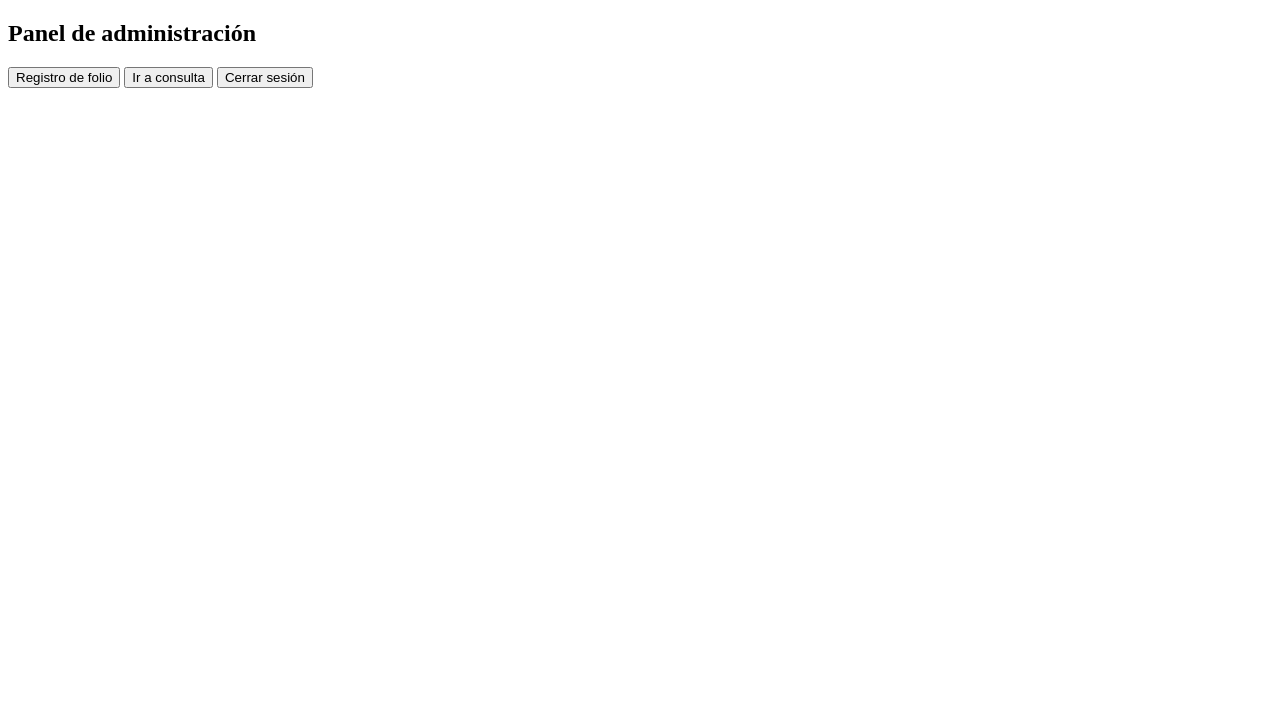
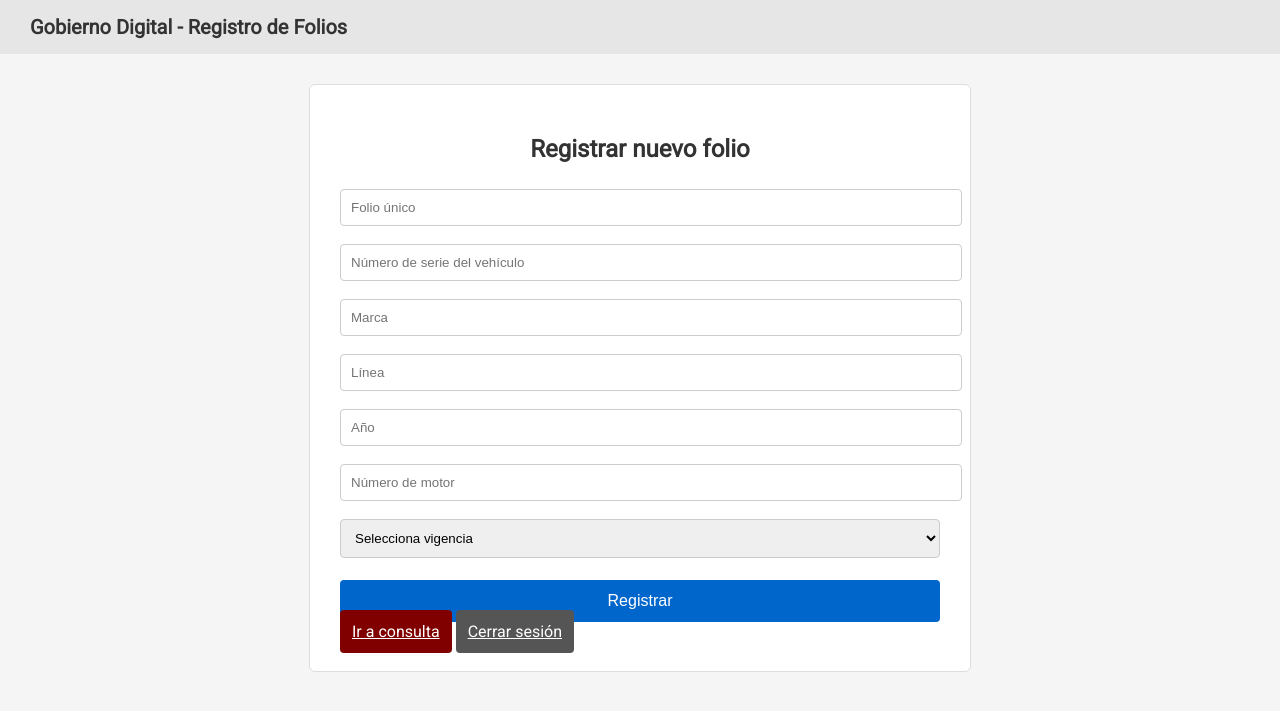
Before and after one commit to Gsr1989/registro-vehiculos, a Flask app: page /panel in a window 1280 px wide. Shown: the top 711 px of the page. Run offline with Flask 3, Linux system fonts and the light colour scheme; the visitor is signed in with stand-in values (Sample User, id 1).

Commit message:
Update panel.html

```diff
--- a/templates/panel.html
+++ b/templates/panel.html
@@ -1,13 +1,103 @@
 <!DOCTYPE html>
 <html lang="es">
 <head>
-  <meta charset="UTF-8">
-  <title>Panel</title>
+    <meta charset="UTF-8">
+    <meta name="viewport" content="width=device-width, initial-scale=1.0">
+    <title>Panel de Administración</title>
+    <link href="https://fonts.googleapis.com/css2?family=Roboto&display=swap" rel="stylesheet">
+    <style>
+        body {
+            font-family: 'Roboto', sans-serif;
+            background-color: #f5f5f5;
+            margin: 0;
+            padding: 0;
+        }
+        header {
+            background-color: #e6e6e6;
+            padding: 15px 30px;
+        }
+        header h1 {
+            margin: 0;
+            font-size: 20px;
+            color: #333;
+        }
+        main {
+            max-width: 600px;
+            margin: 30px auto;
+            background: #fff;
+            padding: 30px;
+            border-radius: 6px;
+            border: 1px solid #ddd;
+        }
+        h2 {
+            text-align: center;
+            color: #333;
+        }
+        form input, form select {
+            width: 100%;
+            padding: 10px;
+            margin: 6px 0 12px 0;
+            border: 1px solid #ccc;
+            border-radius: 4px;
+        }
+        form button, .boton {
+            width: 100%;
+            background-color: #0066cc;
+            color: white;
+            padding: 12px;
+            font-size: 16px;
+            border: none;
+            border-radius: 4px;
+            cursor: pointer;
+            margin-top: 10px;
+        }
+        .boton-guinda {
+            background-color: #800000;
+        }
+        .mensaje {
+            text-align: center;
+            margin-bottom: 15px;
+        }
+        .success {
+            color: green;
+        }
+        .error {
+            color: red;
+        }
+    </style>
 </head>
 <body>
-  <h2>Panel de administración</h2>
-  <a href="/registro_folio"><button>Registro de folio</button></a>
-  <a href="/consulta"><button>Ir a consulta</button></a>
-  <a href="/logout"><button>Cerrar sesión</button></a>
+    <header>
+        <h1>Gobierno Digital - Registro de Folios</h1>
+    </header>
+    <main>
+        <h2>Registrar nuevo folio</h2>
+        {% with messages = get_flashed_messages(with_categories=true) %}
+          {% if messages %}
+            <div class="mensaje">
+              {% for category, message in messages %}
+                <p class="{{ category }}">{{ message }}</p>
+              {% endfor %}
+            </div>
+          {% endif %}
+        {% endwith %}
+        <form action="/registrar_folio" method="POST">
+            <input type="text" name="folio" placeholder="Folio único" required>
+            <input type="text" name="serie" placeholder="Número de serie del vehículo" required>
+            <input type="text" name="marca" placeholder="Marca" required>
+            <input type="text" name="linea" placeholder="Línea" required>
+            <input type="text" name="anio" placeholder="Año" required>
+            <input type="text" name="motor" placeholder="Número de motor" required>
+            <select name="vigencia" required>
+                <option value="" disabled selected>Selecciona vigencia</option>
+                <option value="30">30 días</option>
+                <option value="60">60 días</option>
+                <option value="90">90 días</option>
+            </select>
+            <button type="submit">Registrar</button>
+        </form>
+        <a href="/consulta" class="boton boton-guinda">Ir a consulta</a>
+        <a href="/logout" class="boton" style="background-color: #555;">Cerrar sesión</a>
+    </main>
 </body>
 </html>
```
